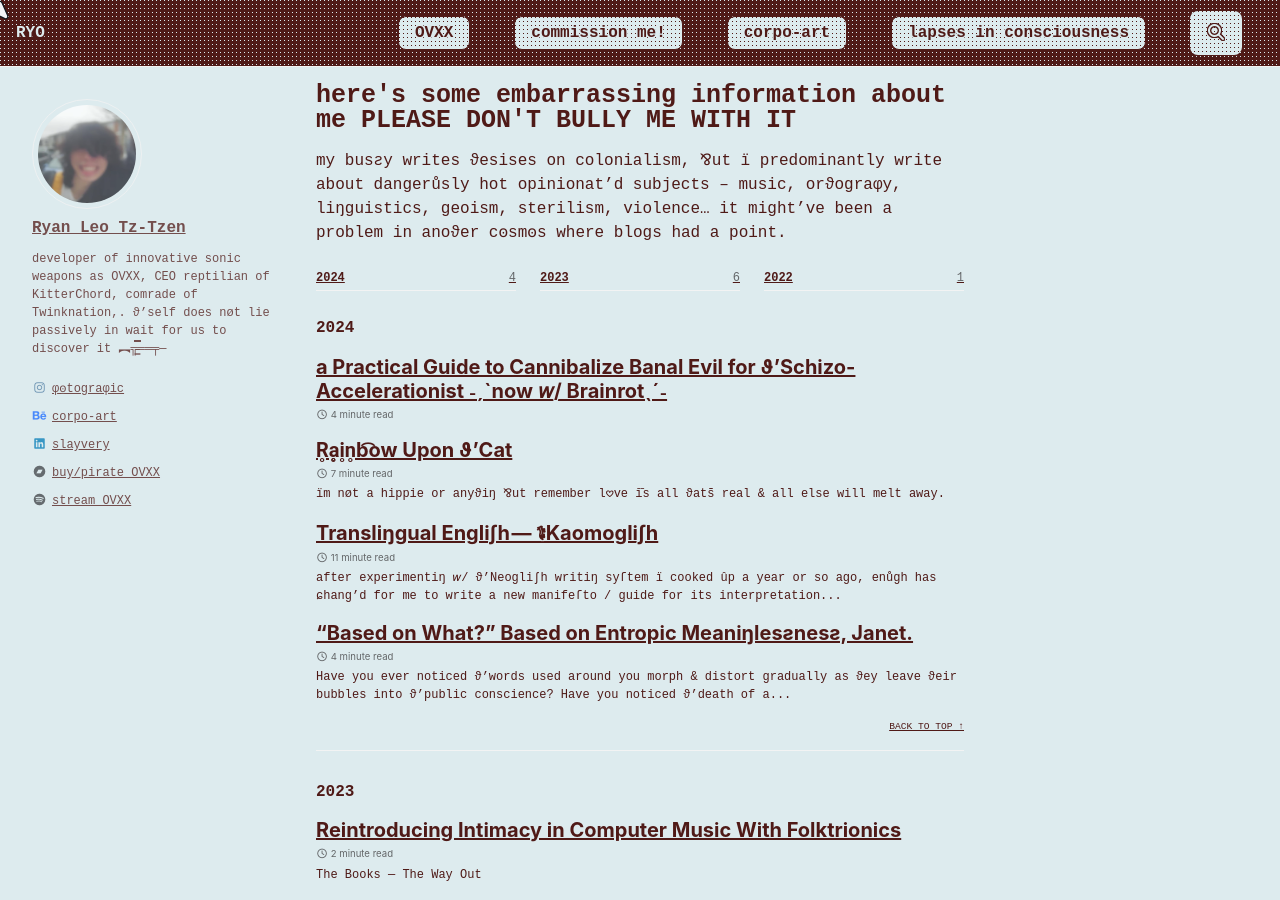
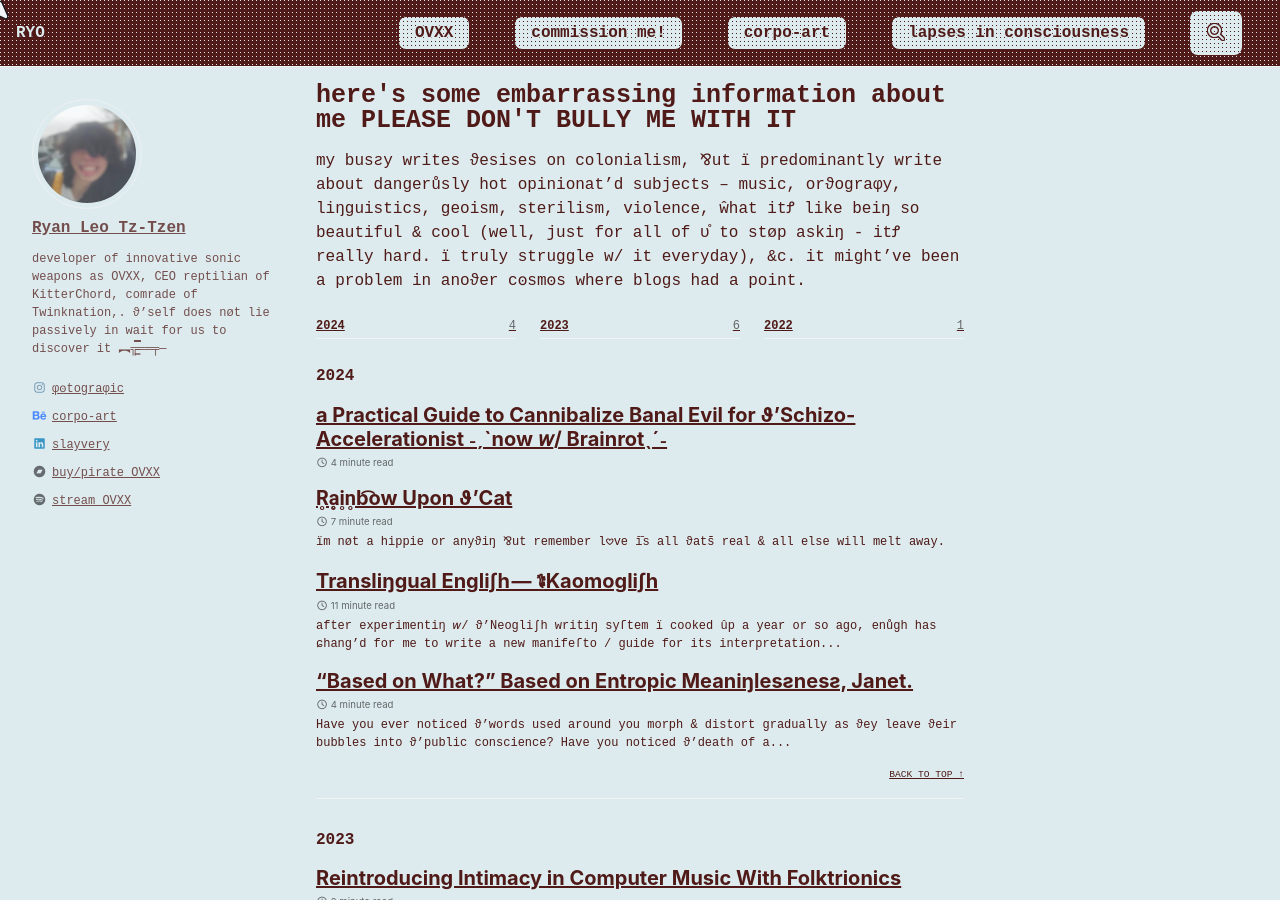
Before and after one commit to cryotato/cryotato.github.io, a Jekyll site: the page built from _pages/blog.md, in a window 1280 px wide and 900 px high. Built offline with Jekyll 4.4.1, drawn with Linux system fonts in a browser that asks for light colours; cached includes are drawn as plain includes.

Commit message:
Update blog.md

```diff
--- a/_pages/blog.md
+++ b/_pages/blog.md
@@ -5,4 +5,4 @@
 layout: posts
 # entries_layout: grid
 ---
-my busƨy writes ϑesises on colonialism, ⅋ut ï predominantly write about dangerůsly hot opinionat'd subjects -- music, orϑograφy, liŋguistics, geoism, sterilism, violence... it might've been a problem in anoϑer cꙩsmꙩs where blogs had a point.
+my busƨy writes ϑesises on colonialism, ⅋ut ï predominantly write about dangerůsly hot opinionat'd subjects -- music, orϑograφy, liŋguistics, geoism, sterilism, violence, ŵhat itꝬ like beiŋ so beautiful & cool (well, just for all of ᴜ̊ to støp askiŋ - itꝬ really hard. ï truly struggle w/ it everyday), &c. it might've been a problem in anoϑer cꙩsmꙩs where blogs had a point.
```
